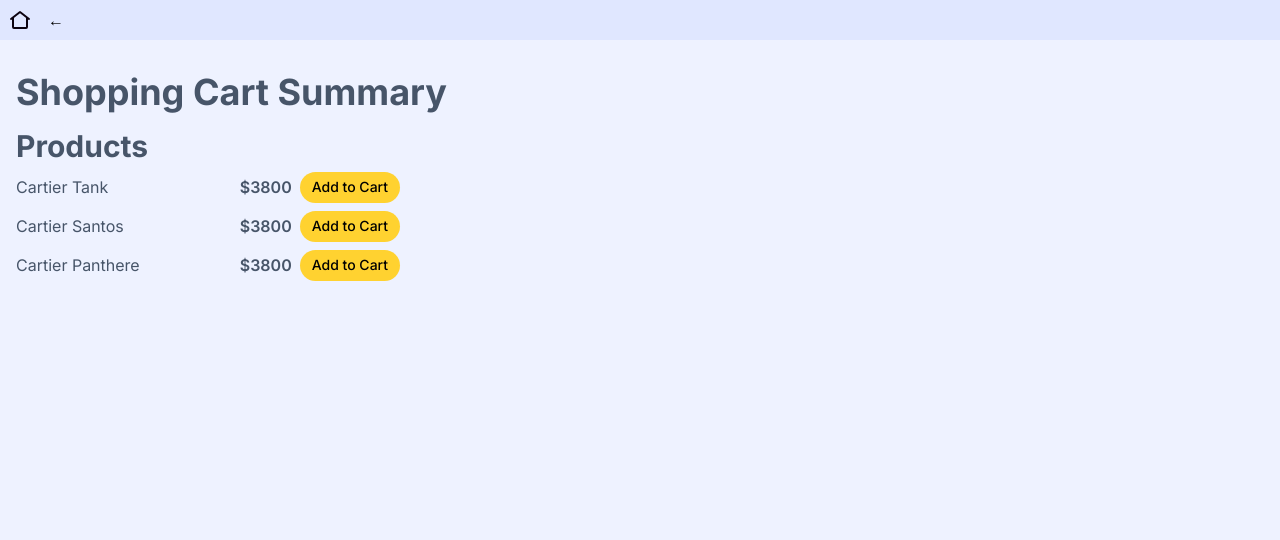
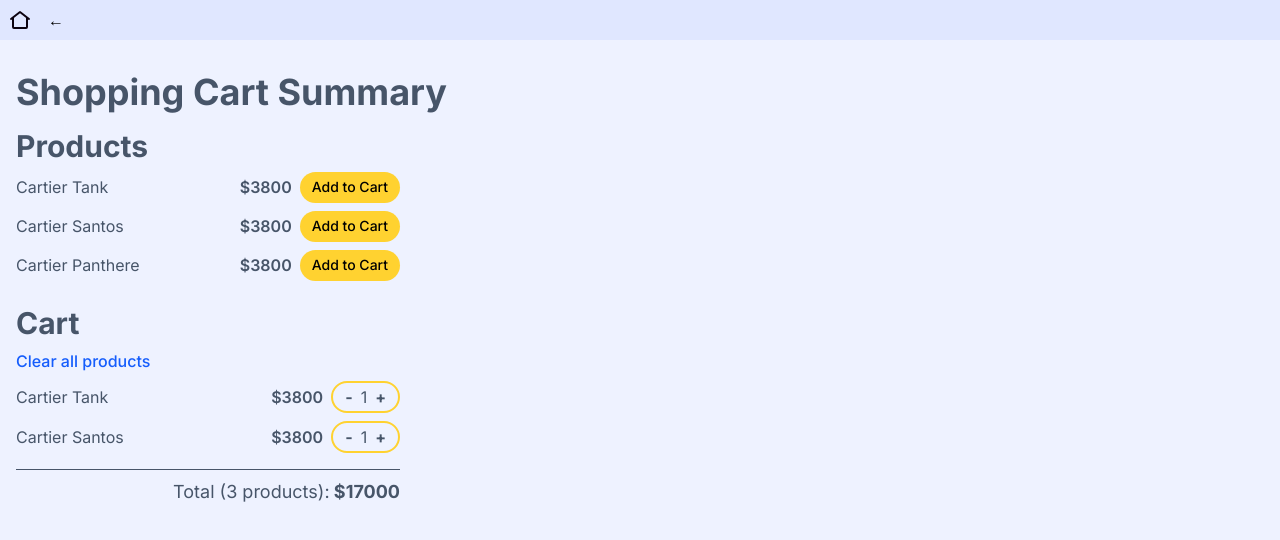
Before and after one commit to emanuelefavero/frontend-problems, a Next.js app in the folder react/: page /shopping-cart-summary in a window 1280 px wide. Shown: the top 540 px of the page. Built offline with nearby package versions, Linux system fonts and the light colour scheme.

Commit message:
feat: add Cart frontend

```diff
--- /dev/null
+++ b/react/app/shopping-cart-summary/components/Cart.tsx
@@ -0,0 +1,60 @@
+import type { Product } from '@/app/shopping-cart-summary/types/products'
+
+// TODO move this to zustand
+const cartProducts: Product[] = [
+  {
+    id: '123',
+    name: 'Cartier Tank',
+    price: 3800,
+  },
+  {
+    id: '456',
+    name: 'Cartier Santos',
+    price: 3800,
+  },
+]
+
+export default function Component() {
+  return (
+    <div className='max-w-sm'>
+      <h2 className='mt-2 text-3xl font-bold'>Cart</h2>
+
+      {/* Clear All Products */}
+      <button className='mt-2 bg-transparent px-0 py-0 font-medium text-blue-600 hover:text-blue-500 dark:text-blue-400'>
+        Clear all products
+      </button>
+
+      {/* Cart Products */}
+      <ul className='mt-2 flex flex-col gap-2'>
+        {cartProducts.map((product: Product) => (
+          <li key={product.id} className='flex items-center justify-between'>
+            <div>{product.name}</div>
+            <div className='flex items-center gap-2'>
+              <div className='font-semibold'>${product.price}</div>
+
+              {/* Quantity Buttons */}
+              <div className='flex select-none items-center justify-center gap-2 rounded-full border-2 border-amber-300 px-3 py-0.5'>
+                <button className='text-(--foreground) bg-transparent px-0 py-0 active:scale-95'>
+                  -
+                </button>
+                <div>1</div>
+                <button className='text-(--foreground) bg-transparent px-0 py-0 active:scale-95'>
+                  +
+                </button>
+              </div>
+            </div>
+          </li>
+        ))}
+      </ul>
+
+      {/* Line Separator */}
+      <hr className='mt-4' />
+
+      {/* Total */}
+      {/* TODO Calculate total and get cart products length from zustand */}
+      <p className='mt-2 flex w-full justify-end text-lg'>
+        Total (3 products): <span className='font-bold'>&nbsp;$17000</span>
+      </p>
+    </div>
+  )
+}
--- a/react/app/shopping-cart-summary/components/Products.tsx
+++ b/react/app/shopping-cart-summary/components/Products.tsx
@@ -8,15 +8,12 @@
 
 export default function Component({ products }: Props) {
   return (
-    <>
-      <h2 className='mb-2 text-3xl font-bold'>Products</h2>
+    <div className='max-w-sm'>
+      <h2 className='text-3xl font-bold'>Products</h2>
 
-      <ul className='flex flex-col gap-2'>
+      <ul className='mt-2 flex flex-col gap-2'>
         {products.map((product: Product) => (
-          <li
-            key={product.id}
-            className='flex max-w-sm items-center justify-between'
-          >
+          <li key={product.id} className='flex items-center justify-between'>
             <div>{product.name}</div>
             <div className='flex items-center gap-2'>
               <div className='font-semibold'>${product.price}</div>
@@ -27,6 +24,6 @@
           </li>
         ))}
       </ul>
-    </>
+    </div>
   )
 }
--- a/react/app/shopping-cart-summary/page.tsx
+++ b/react/app/shopping-cart-summary/page.tsx
@@ -1,12 +1,16 @@
-import { products } from '@/app/shopping-cart-summary/data/products'
+import Cart from './components/Cart'
 import Products from './components/Products'
+import { products } from './data/products'
 
 export default function Page() {
   return (
     <>
       <h1>Shopping Cart Summary</h1>
 
-      <Products products={products} />
+      <div className='flex flex-col gap-4'>
+        <Products products={products} />
+        <Cart />
+      </div>
     </>
   )
 }
```
